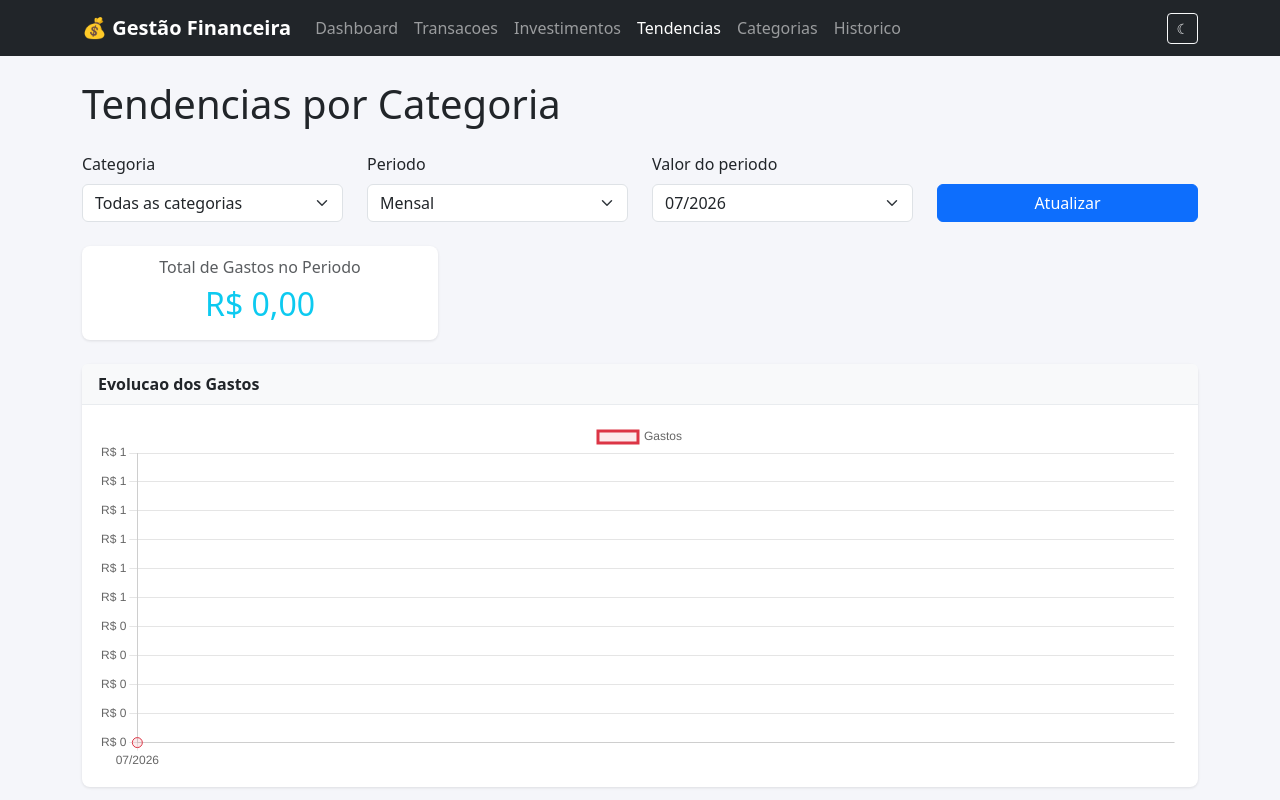
After one commit to GaSpolon/GestaoFinanceira, a Flask app: page /tendencias in a window 1280 px wide. The commit adds this page. Run offline with Flask 3, Linux system fonts and the light colour scheme.

Commit message:
add: funcionalidade de cartao de credito e grafico de tendencias

```diff
--- a/app.py
+++ b/app.py
@@ -24,6 +24,12 @@ def criar_app():
 
     with app.app_context():
         db.create_all()
+        # Migracao: adiciona coluna forma_pagamento se nao existir
+        try:
+            db.session.execute(db.text("ALTER TABLE transacoes ADD COLUMN forma_pagamento VARCHAR(10)"))
+            db.session.commit()
+        except Exception:
+            db.session.rollback()
         _semear_categorias()
         _semear_categorias_investimento()
 
@@ -181,11 +187,30 @@ def api_dados():
     pie_data = [v["valor"] for v in categorias_gasto.values()]
     pie_colors = [v["cor"] for v in categorias_gasto.values()]
 
+    # ── Credito ──────────────────────────────────────────────────
+    total_credito = sum(t.valor for t in transacoes if t.tipo == "saida" and t.forma_pagamento == "credito")
+    total_debito = sum(t.valor for t in transacoes if t.tipo == "saida" and t.forma_pagamento == "debito")
+
+    # Gastos credito por categoria
+    credito_cats = {}
+    for t in transacoes:
+        if t.tipo == "saida" and t.forma_pagamento == "credito":
+            nome = t.categoria.nome if t.categoria else "Sem categoria"
+            cor = t.categoria.cor if t.categoria else "#6c757d"
+            if nome not in credito_cats:
+                credito_cats[nome] = {"valor": 0, "cor": cor}
+            credito_cats[nome]["valor"] += t.valor
+
+    credito_pie_labels = list(credito_cats.keys())
+    credito_pie_data = [v["valor"] for v in credito_cats.values()]
+    credito_pie_colors = [v["cor"] for v in credito_cats.values()]
+
     # Evolucao mensal
     meses = _gerar_meses_no_periodo(data_inicio, data_fim)
     evolucao_labels = []
     receitas_mensais = []
     despesas_mensais = []
+    credito_mensal = []
     for ano, mes in meses:
         label = f"{mes:02d}/{ano}"
         receitas_mensais.append(
@@ -202,6 +227,14 @@ def api_dados():
                 if t.tipo == "saida" and t.data.year == ano and t.data.month == mes
             )
         )
+        credito_mensal.append(
+            sum(
+                t.valor
+                for t in transacoes
+                if t.tipo == "saida" and t.forma_pagamento == "credito"
+                and t.data.year == ano and t.data.month == mes
+            )
+        )
         evolucao_labels.append(label)
 
     saldo_acumulado = []
@@ -215,12 +248,18 @@ def api_dados():
             "total_entradas": round(total_entradas, 2),
             "total_saidas": round(total_saidas, 2),
             "saldo": round(saldo, 2),
+            "total_credito": round(total_credito, 2),
+            "total_debito": round(total_debito, 2),
             "pie_labels": pie_labels,
             "pie_data": [round(v, 2) for v in pie_data],
             "pie_colors": pie_colors,
+            "credito_pie_labels": credito_pie_labels,
+            "credito_pie_data": [round(v, 2) for v in credito_pie_data],
+            "credito_pie_colors": credito_pie_colors,
             "evolucao_labels": evolucao_labels,
             "receitas_mensais": [round(v, 2) for v in receitas_mensais],
             "despesas_mensais": [round(v, 2) for v in despesas_mensais],
+            "credito_mensal": [round(v, 2) for v in credito_mensal],
             "saldo_acumulado": saldo_acumulado,
         }
     )
@@ -311,6 +350,7 @@ def transacoes():
             data = date.fromisoformat(request.form["data"])
         except (ValueError, KeyError):
             data = date.today()
+        forma_pagamento = request.form.get("forma_pagamento", "") or None
 
         if valor <= 0:
             flash("O valor deve ser positivo.", "danger")
@@ -325,6 +365,7 @@ def transacoes():
             valor=valor,
             data=data,
             categoria_id=categoria_id,
+            forma_pagamento=forma_pagamento,
         )
         db.session.add(t)
         db.session.commit()
@@ -420,6 +461,7 @@ def historico():
                 "data": t.data,
                 "tipo": t.tipo,
                 "tipo_display": "Entrada" if t.tipo == "entrada" else "Saida",
+                "forma_pagamento": t.forma_pagamento,
                 "descricao": t.descricao,
                 "nome_categoria": t.categoria.nome if t.categoria else "---",
                 "cor_categoria": t.categoria.cor if t.categoria else "#6c757d",
@@ -444,6 +486,7 @@ def historico():
                 "data": m.data,
                 "tipo": m.tipo,
                 "tipo_display": "Aporte" if m.tipo == "aporte" else "Resgate",
+                "forma_pagamento": None,
                 "descricao": m.descricao,
                 "nome_categoria": m.categoria.nome if m.categoria else "---",
                 "cor_categoria": m.categoria.cor if m.categoria else "#6c757d",
@@ -485,6 +528,64 @@ def excluir_do_historico(origem, id):
             flash("Movimentacao nao encontrada.", "danger")
     return redirect(url_for("historico"))
 
+
+# ─── Tendencias ─────────────────────────────────────────────────────────
+
+
+@app.route("/tendencias")
+def tendencias():
+    categorias = Categoria.query.filter_by(tipo="saida").order_by(Categoria.nome).all()
+    periodos_disponiveis = [
+        ("mensal", "Mensal"),
+        ("trimestral", "Trimestral"),
+        ("semestral", "Semestral"),
+        ("anual", "Anual"),
+    ]
+    return render_template(
+        "tendencias.html",
+        categorias=categorias,
+        periodos_disponiveis=periodos_disponiveis,
+    )
+
+
+@app.route("/api/tendencias")
+def api_tendencias():
+    categoria_id = request.args.get("categoria_id", type=int)
+    periodo = request.args.get("periodo", "mensal")
+    valor = request.args.get("valor", "")
+    data_inicio, data_fim = _parse_periodo(periodo, valor)
+
+    q = Transacao.query.filter(
+        Transacao.tipo == "saida",
+        Transacao.data >= data_inicio,
+        Transacao.data <= data_fim,
+    )
+    if categoria_id:
+        q = q.filter(Transacao.categoria_id == categoria_id)
+
+    transacoes = q.all()
+
+    meses = _gerar_meses_no_periodo(data_inicio, data_fim)
+    evolucao_labels = []
+    gastos_mensais = []
+    for ano, mes in meses:
+        label = f"{mes:02d}/{ano}"
+        gastos_mensais.append(
+            sum(
+                t.valor
+                for t in transacoes
+                if t.data.year == ano and t.data.month == mes
+            )
+        )
+        evolucao_labels.append(label)
+
+    total_periodo = sum(gastos_mensais)
+
+    return jsonify({
+        "evolucao_labels": evolucao_labels,
+        "gastos_mensais": [round(v, 2) for v in gastos_mensais],
+        "total_periodo": round(total_periodo, 2),
+    })
 
 # ─── Categorias (transacoes + investimentos) ────────────────────────────
 
--- a/models.py
+++ b/models.py
@@ -28,6 +28,7 @@ class Transacao(db.Model):
     valor = db.Column(db.Float, nullable=False)
     data = db.Column(db.Date, nullable=False, default=date.today)
     categoria_id = db.Column(db.Integer, db.ForeignKey("categorias.id"), nullable=False)
+    forma_pagamento = db.Column(db.String(10), nullable=True)  # "debito" | "credito" | None (entradas)
     criada_em = db.Column(db.DateTime, nullable=False, default=datetime.utcnow)
 
     categoria = db.relationship("Categoria", back_populates="transacoes")
--- /dev/null
+++ b/static/js/tendencias.js
@@ -0,0 +1,145 @@
+/**
+ * Grafico de tendencia de gastos por categoria
+ */
+
+let graficoTendencia = null;
+
+function formatarMoeda(valor) {
+    return 'R$ ' + valor.toLocaleString('pt-BR', { minimumFractionDigits: 2, maximumFractionDigits: 2 });
+}
+
+function gerarOpcoesPeriodo() {
+    const periodo = document.getElementById('filtroPeriodo').value;
+    const select = document.getElementById('filtroValor');
+    select.innerHTML = '';
+
+    const hoje = new Date();
+    const anoAtual = hoje.getFullYear();
+    const mesAtual = hoje.getMonth() + 1;
+
+    if (periodo === 'mensal') {
+        for (let ano = anoAtual; ano >= anoAtual - 2; ano--) {
+            for (let mes = 12; mes >= 1; mes--) {
+                if (ano === anoAtual && mes > mesAtual) continue;
+                const val = `${ano}-${String(mes).padStart(2, '0')}`;
+                const label = `${String(mes).padStart(2, '0')}/${ano}`;
+                const opt = document.createElement('option');
+                opt.value = val;
+                opt.textContent = label;
+                if (ano === anoAtual && mes === mesAtual) opt.selected = true;
+                select.appendChild(opt);
+            }
+        }
+    } else if (periodo === 'trimestral') {
+        for (let ano = anoAtual; ano >= anoAtual - 2; ano--) {
+            for (let q = 4; q >= 1; q--) {
+                if (ano === anoAtual && (q - 1) * 3 + 1 > mesAtual) continue;
+                const val = `${ano}-Q${q}`;
+                const opt = document.createElement('option');
+                opt.value = val;
+                opt.textContent = `${ano} - ${q}° Trimestre`;
+                if (ano === anoAtual && Math.ceil(mesAtual / 3) === q) opt.selected = true;
+                select.appendChild(opt);
+            }
+        }
+    } else if (periodo === 'semestral') {
+        for (let ano = anoAtual; ano >= anoAtual - 2; ano--) {
+            for (let s = 2; s >= 1; s--) {
+                if (ano === anoAtual && s === 2 && mesAtual <= 6) continue;
+                if (ano === anoAtual && s === 1 && mesAtual > 6) continue;
+                const val = `${ano}-S${s}`;
+                const opt = document.createElement('option');
+                opt.value = val;
+                opt.textContent = `${ano} - ${s}° Semestre`;
+                if (ano === anoAtual && ((s === 1 && mesAtual <= 6) || (s === 2 && mesAtual > 6))) opt.selected = true;
+                select.appendChild(opt);
+            }
+        }
+    } else { // anual
+        for (let ano = anoAtual; ano >= anoAtual - 5; ano--) {
+            const val = String(ano);
+            const opt = document.createElement('option');
+            opt.value = val;
+            opt.textContent = String(ano);
+            if (ano === anoAtual) opt.selected = true;
+            select.appendChild(opt);
+        }
+    }
+}
+
+async function carregarTendencias() {
+    const categoriaId = document.getElementById('filtroCategoria').value;
+    const periodo = document.getElementById('filtroPeriodo').value;
+    const valor = document.getElementById('filtroValor').value;
+    const btn = document.getElementById('btnAtualizar');
+    btn.disabled = true;
+    btn.textContent = 'Carregando...';
+
+    try {
+        let url = `/api/tendencias?periodo=${periodo}&valor=${valor}`;
+        if (categoriaId) {
+            url += `&categoria_id=${categoriaId}`;
+        }
+        const resp = await fetch(url);
+        const dados = await resp.json();
+
+        // Card de total
+        document.getElementById('totalPeriodo').textContent = formatarMoeda(dados.total_periodo);
+
+        // Grafico de linha
+        if (graficoTendencia) graficoTendencia.destroy();
+        const ctx = document.getElementById('graficoTendencia').getContext('2d');
+        graficoTendencia = new Chart(ctx, {
+            type: 'line',
+            data: {
+                labels: dados.evolucao_labels,
+                datasets: [{
+                    label: 'Gastos',
+                    data: dados.gastos_mensais,
+                    borderColor: 'rgba(220, 53, 69, 1)',
+                    backgroundColor: 'rgba(220, 53, 69, 0.1)',
+                    fill: true,
+                    tension: 0.3,
+                    pointRadius: 5,
+                    pointHoverRadius: 7,
+                }]
+            },
+            options: {
+                responsive: true,
+                scales: {
+                    y: {
+                        beginAtZero: true,
+                        ticks: {
+                            callback: function (val) { return 'R$ ' + val.toFixed(0); }
+                        }
+                    }
+                },
+                plugins: {
+                    tooltip: {
+                        callbacks: {
+                            label: function (ctx) {
+                                return ` Gastos: ${formatarMoeda(ctx.parsed.y)}`;
+                            }
+                        }
+                    }
+                }
+            }
+        });
+    } catch (err) {
+        console.error('Erro ao carregar tendencias:', err);
+    } finally {
+        btn.disabled = false;
+        btn.textContent = 'Atualizar';
+    }
+}
+
+// Inicializacao
+document.addEventListener('DOMContentLoaded', function () {
+    gerarOpcoesPeriodo();
+    carregarTendencias();
+
+    document.getElementById('filtroPeriodo').addEventListener('change', gerarOpcoesPeriodo);
+    document.getElementById('btnAtualizar').addEventListener('click', carregarTendencias);
+    document.getElementById('filtroValor').addEventListener('change', carregarTendencias);
+    document.getElementById('filtroCategoria').addEventListener('change', carregarTendencias);
+});
--- a/templates/base.html
+++ b/templates/base.html
@@ -39,6 +39,10 @@
                     <li class="nav-item">
                         <a class="nav-link {% if request.endpoint == 'investimentos' %}active{% endif %}"
                            href="{{ url_for('investimentos') }}">Investimentos</a>
+                    </li>
+                    <li class="nav-item">
+                        <a class="nav-link {% if request.endpoint == 'tendencias' %}active{% endif %}"
+                           href="{{ url_for('tendencias') }}">Tendencias</a>
                     </li>
                     <li class="nav-item">
                         <a class="nav-link {% if request.endpoint == 'categorias' %}active{% endif %}"
--- /dev/null
+++ b/templates/tendencias.html
@@ -0,0 +1,66 @@
+{% extends "base.html" %}
+{% block titulo %}Tendencias — Gestao Financeira{% endblock %}
+
+{% block head_extra %}
+<script src="https://cdn.jsdelivr.net/npm/chart.js@4.4.7/dist/chart.umd.min.js"></script>
+{% endblock %}
+
+{% block conteudo %}
+<h1 class="mb-4">Tendencias por Categoria</h1>
+
+<!-- Filtros -->
+<div class="row mb-4">
+    <div class="col-md-3">
+        <label for="filtroCategoria" class="form-label">Categoria</label>
+        <select id="filtroCategoria" class="form-select">
+            <option value="">Todas as categorias</option>
+            {% for cat in categorias %}
+            <option value="{{ cat.id }}">{{ cat.nome }}</option>
+            {% endfor %}
+        </select>
+    </div>
+    <div class="col-md-3">
+        <label for="filtroPeriodo" class="form-label">Periodo</label>
+        <select id="filtroPeriodo" class="form-select">
+            {% for chave, label in periodos_disponiveis %}
+            <option value="{{ chave }}">{{ label }}</option>
+            {% endfor %}
+        </select>
+    </div>
+    <div class="col-md-3">
+        <label for="filtroValor" class="form-label">Valor do periodo</label>
+        <select id="filtroValor" class="form-select"></select>
+    </div>
+    <div class="col-md-3 d-flex align-items-end">
+        <button id="btnAtualizar" class="btn btn-primary w-100">Atualizar</button>
+    </div>
+</div>
+
+<!-- Card de total -->
+<div class="row mb-4">
+    <div class="col-md-4">
+        <div class="card border-info h-100">
+            <div class="card-body text-center">
+                <h6 class="card-subtitle text-muted mb-2">Total de Gastos no Periodo</h6>
+                <h2 class="text-info mb-0" id="totalPeriodo">R$ 0,00</h2>
+            </div>
+        </div>
+    </div>
+</div>
+
+<!-- Grafico de linha -->
+<div class="row mb-4">
+    <div class="col-12">
+        <div class="card">
+            <div class="card-header">Evolucao dos Gastos</div>
+            <div class="card-body">
+                <canvas id="graficoTendencia"></canvas>
+            </div>
+        </div>
+    </div>
+</div>
+{% endblock %}
+
+{% block scripts %}
+<script src="{{ url_for('static', filename='js/tendencias.js') }}"></script>
+{% endblock %}
```
Also changed, not shown: static/js/graficos.js (+82 -8 lines), templates/dashboard.html (+31 -3 lines), templates/historico.html (+10 -0 lines), templates/transacoes.html (+12 -4 lines).
